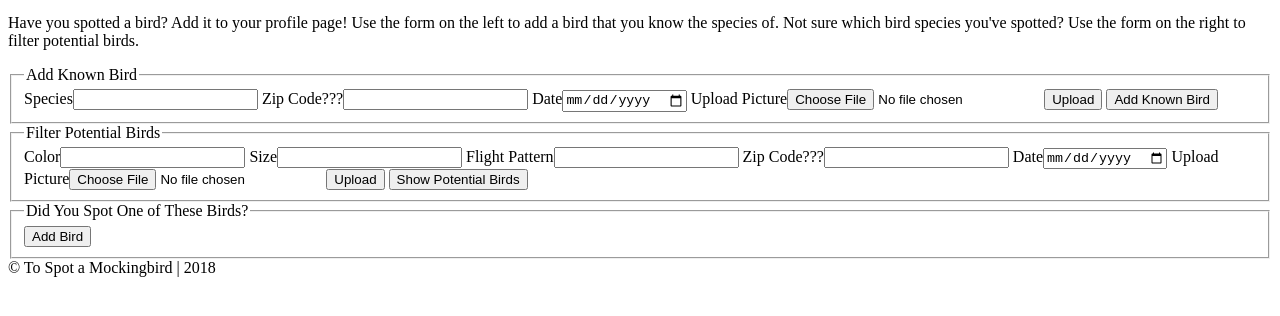
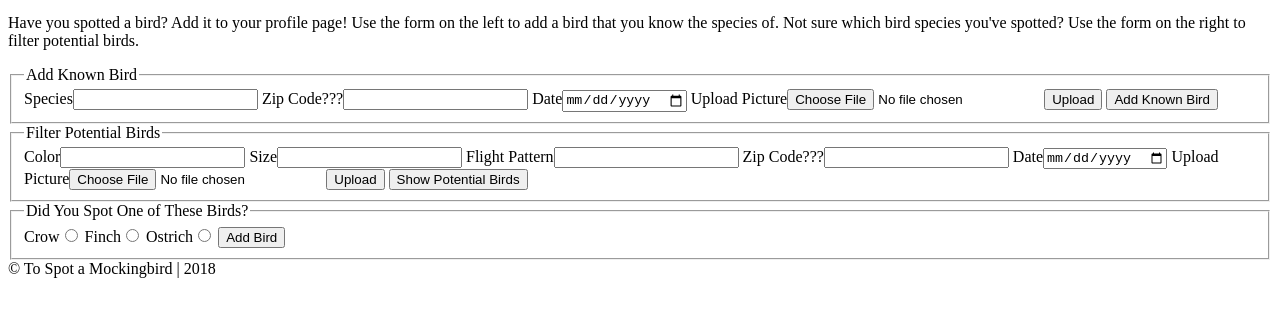
Before and after one commit to tospotamockingbird/tsam, a website: page public/index.html in a window 1280 px wide. Shown: the part 154-470 px from the top of the page. Drawn offline with nearby package versions, Linux system fonts and the light colour scheme.

Commit message:
added radio buttons to last index form

```diff
--- a/public/index.html
+++ b/public/index.html
@@ -50,10 +50,13 @@
                 </fieldset>
             </form>
 
-            <!-- Checkboxes go in this form, but they need to be added dynamically -->
+            <!-- Checkboxes will need to be added dynamically, but they're here now for structure -->
             <form>
                 <fieldset>
                     <legend>Did You Spot One of These Birds?</legend>
+                    <label>Crow<input type="radio" name="bird" value="Crow" /></label>
+                    <label>Finch<input type="radio" name="bird" value="Finch" /></label>
+                    <label>Ostrich<input type="radio" name="bird" value="Ostrich" /></label>
                     <input type="submit" name="choose-submit" value="Add Bird"/>
                 </fieldset>
             </form>
```
